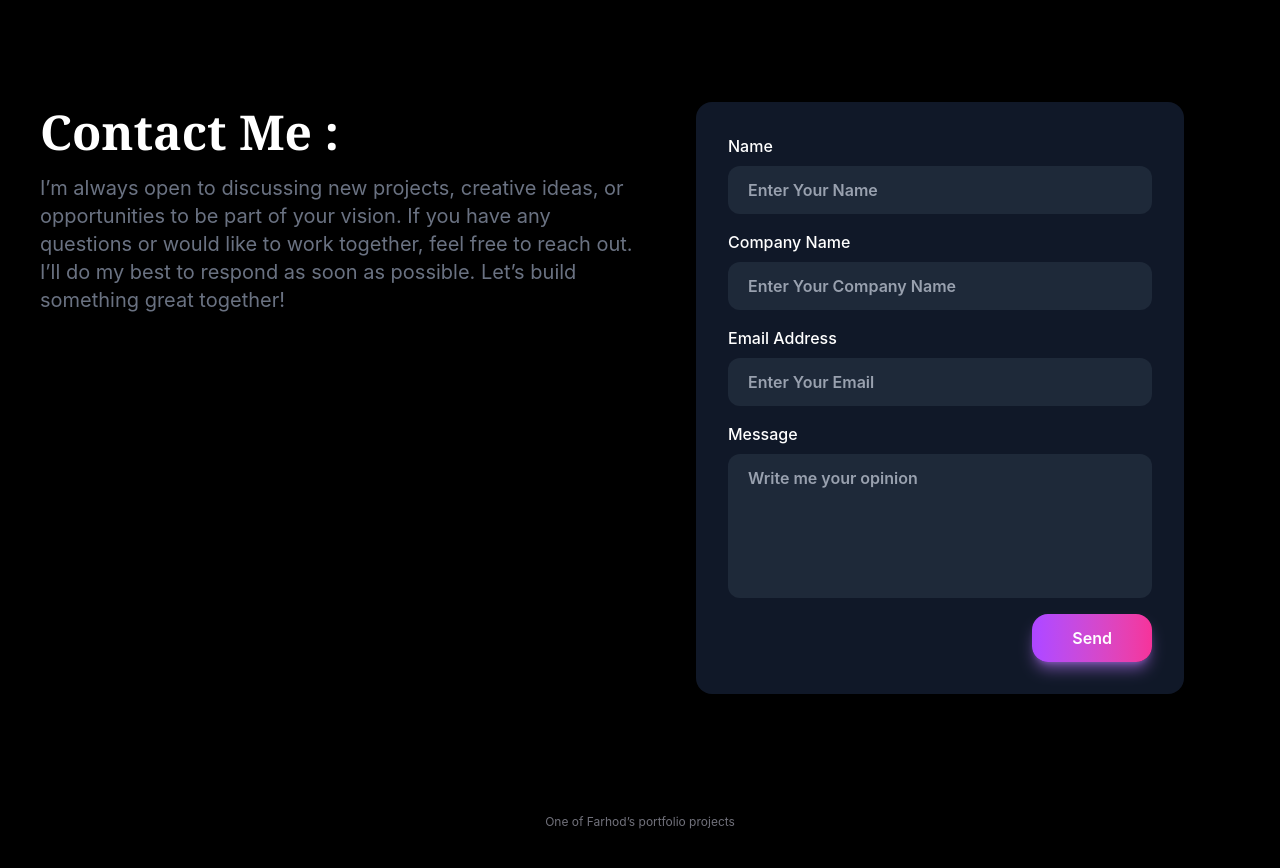
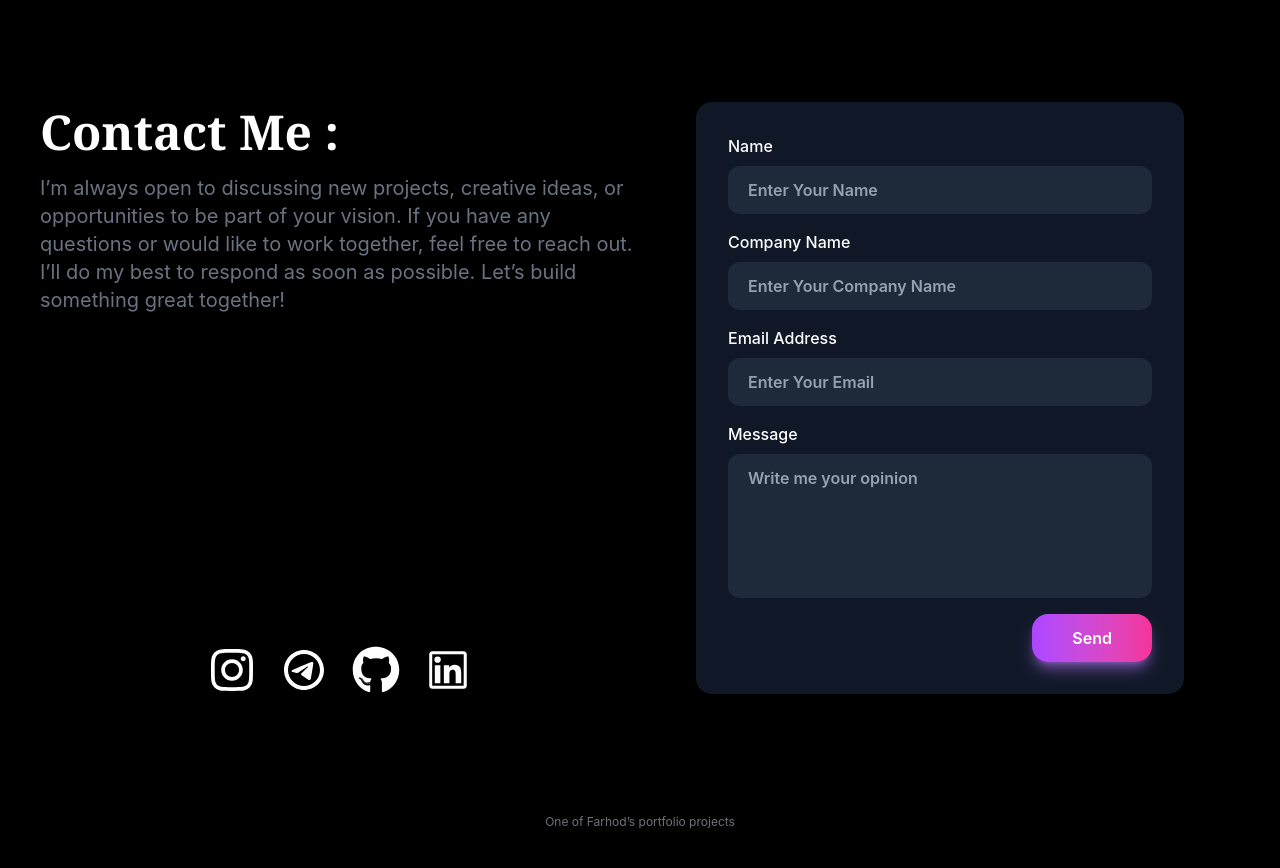
Before and after one commit to Farhodnazarov/farhod-nazarov, a Next.js app: page / in a window 1280 px wide. Shown: the part 1784-2652 px from the top of the page. Built offline with nearby package versions, Linux system fonts and the light colour scheme.

Commit message:
added social to contact

```diff
--- a/src/components/ContactLink.jsx
+++ b/src/components/ContactLink.jsx
@@ -1,25 +1,86 @@
 "use client";
 import { motion } from "framer-motion";
+import Link from "next/link";
 import { useTranslation } from "react-i18next";
+import { FaInstagram, FaGithub } from "react-icons/fa";
+import { RiTelegramLine } from "react-icons/ri";
+import { AiOutlineLinkedin, AiOutlineFacebook } from "react-icons/ai";
 
 export default function ContactLink() {
   const { t } = useTranslation();
+
   return (
-    <div className="w-full lg:w-[50%]">
+    <div className="flex w-full flex-col items-start justify-between gap-6 lg:w-[50%] lg:items-start">
+      {/* Title */}
       <motion.div
         initial={{ x: -250, opacity: 0 }}
         whileInView={{ x: 0, opacity: 1 }}
         transition={{ duration: 1 }}
         viewport={{ once: false }}
+        className="text-center lg:text-left"
       >
-        <h2 className="font-serif text-3xl leading-tight font-semibold sm:text-4xl lg:text-5xl">
+        <h2 className="font-serif text-2xl leading-tight font-semibold sm:text-3xl lg:text-5xl">
           {t("contactTitle")}
         </h2>
-        <h3 className="mt-3 text-base font-normal text-gray-500 sm:text-lg lg:text-xl">
+
+        <h3 className="mt-3 text-sm text-gray-500 sm:text-base lg:text-xl">
           {t("contactText")}
         </h3>
       </motion.div>
-      <div></div>
+
+      {/* Social Links */}
+      <div className="flex w-full justify-center">
+        <motion.ul
+          initial={{ y: 150, opacity: 0 }}
+          whileInView={{ y: 0, opacity: 1 }}
+          transition={{
+            duration: 0.8,
+            ease: "easeOut",
+          }}
+          viewport={{ once: false }}
+          className="flex items-center gap-4 sm:gap-6"
+        >
+          <li>
+            <Link
+              href="https://www.instagram.com/farkhodnazarov_?igsh=ZnhiYnN4NXBhajVv&utm_source=qr"
+              className="text-2xl transition duration-300 hover:scale-110 hover:text-blue-500 sm:text-3xl lg:text-5xl"
+              target="_blank"
+            >
+              <FaInstagram />
+            </Link>
+          </li>
+
+          <li>
+            <Link
+              href="https://t.me/farhodweb"
+              className="text-2xl transition duration-300 hover:scale-110 hover:text-blue-500 sm:text-3xl lg:text-5xl"
+              target="_blank"
+            >
+              <RiTelegramLine />
+            </Link>
+          </li>
+
+          <li>
+            <Link
+              href="https://github.com/Farhodnazarov"
+              className="text-2xl transition duration-300 hover:scale-110 hover:text-blue-500 sm:text-3xl lg:text-5xl"
+              target="_blank"
+            >
+              <FaGithub />
+            </Link>
+          </li>
+
+          <li>
+            <Link
+              href="https://www.linkedin.com/in/farhod-nazarov-334510326/"
+              className="text-2xl transition duration-300 hover:scale-110 hover:text-blue-500 sm:text-3xl lg:text-5xl"
+              target="_blank"
+            >
+              <AiOutlineLinkedin />
+            </Link>
+          </li>
+        </motion.ul>
+      </div>
     </div>
   );
 }
```
